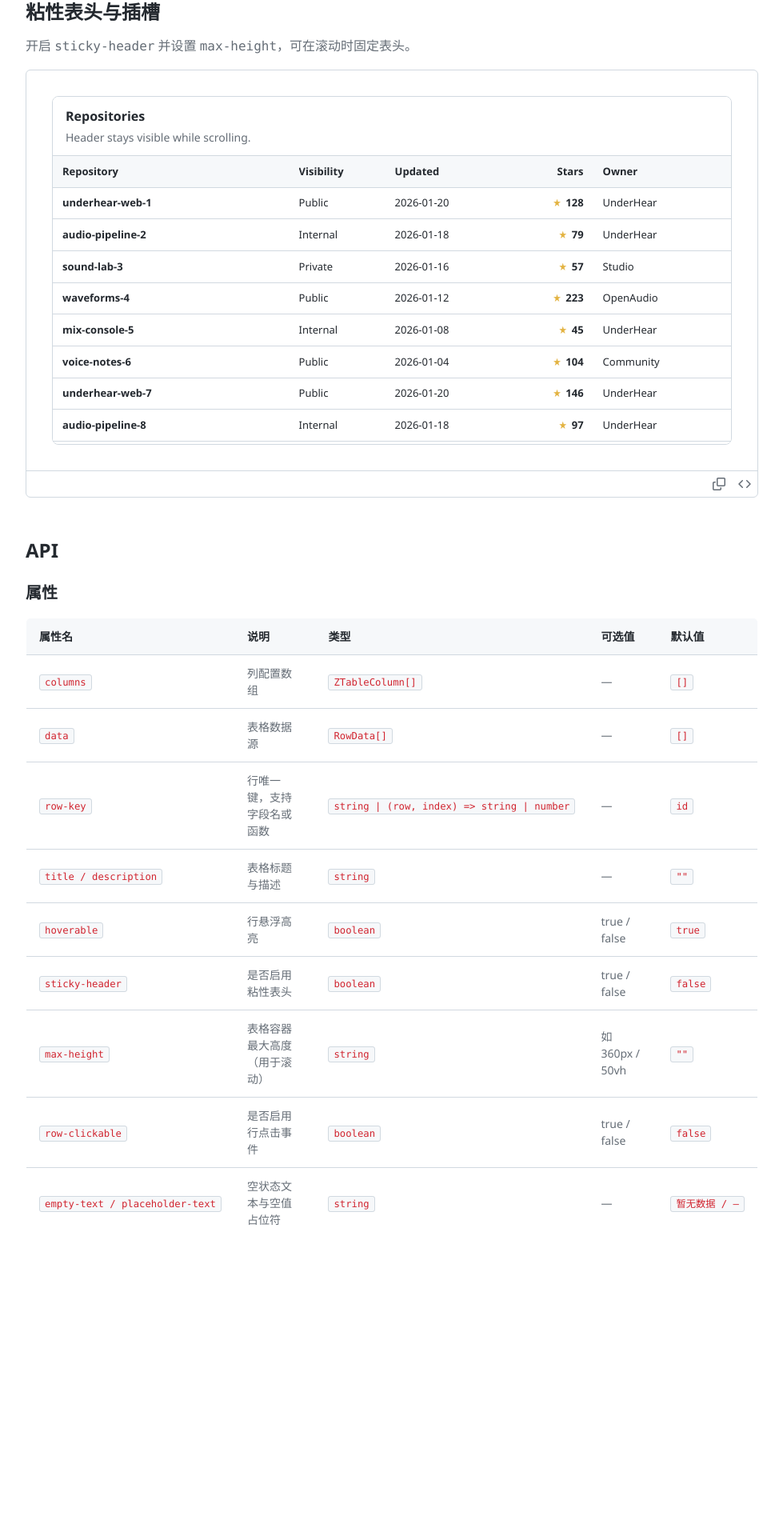
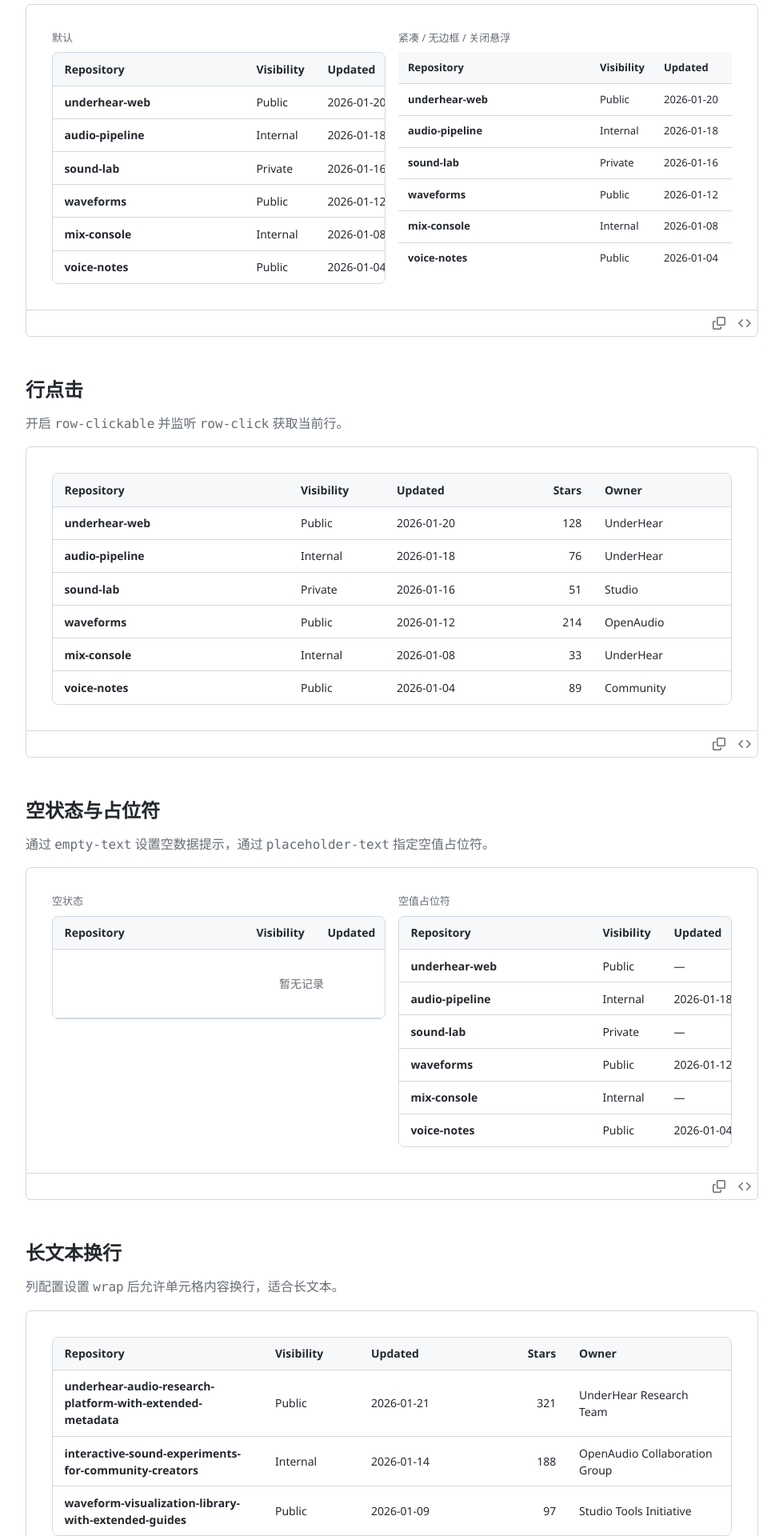
Before and after one commit to UnderHear-tools/UnderHear-Web, a Vue app in the folder UnderHear-frontend/: page /component/table in a window 1280 px wide. Shown: the part 840-2760 px from the top of the page at 80% size, without its empty margins (300-1279 px from the left). Before the commit the page ends 2420 px from the top, so only its background shows below. Built offline with nearby package versions, Linux system fonts and the light colour scheme.

Commit message:
表格组件优化

```diff
--- a/UnderHear-frontend/src/components/z-ui/table/zTable/zTable.vue
+++ b/UnderHear-frontend/src/components/z-ui/table/zTable/zTable.vue
@@ -1,16 +1,6 @@
 <template>
   <div class="z-table" :class="tableClasses">
-    <div v-if="showHeader" class="z-table__header">
-      <div class="z-table__title-group">
-        <div v-if="title" class="z-table__title">{{ title }}</div>
-        <div v-if="description" class="z-table__description">{{ description }}</div>
-      </div>
-      <div v-if="hasActionsSlot" class="z-table__actions">
-        <slot name="actions" />
-      </div>
-    </div>
-
-    <div class="z-table__container" :style="containerStyle">
+    <div class="z-table__container">
       <table class="z-table__table" :aria-label="ariaLabel">
         <caption v-if="caption" class="z-table__sr-caption">{{ caption }}</caption>
         <thead class="z-table__head">
@@ -19,14 +9,12 @@
               v-for="column in columns"
               :key="column.key"
               class="z-table__cell z-table__cell--head"
-              :class="[alignClass(column.align), column.headerClassName]"
+              :class="[alignClass(column.align), column.headerClassName, { 'is-wrap': column.wrap }]"
               :style="columnStyle(column)"
               scope="col"
             >
               <span class="z-table__header-label">
-                <slot :name="headerSlotName(column)" :column="column">
-                  {{ column.label }}
-                </slot>
+                {{ column.label }}
               </span>
             </th>
           </tr>
@@ -44,19 +32,15 @@
               <component
                 :is="column.rowHeader ? 'th' : 'td'"
                 class="z-table__cell z-table__cell--body"
-                :class="[alignClass(column.align), column.className, { 'is-row-header': column.rowHeader }]"
+                :class="[
+                  alignClass(column.align),
+                  column.className,
+                  { 'is-row-header': column.rowHeader, 'is-wrap': column.wrap }
+                ]"
                 :style="columnStyle(column)"
                 :scope="column.rowHeader ? 'row' : undefined"
               >
-                <slot
-                  :name="cellSlotName(column)"
-                  :row="row"
-                  :row-index="rowIndex"
-                  :column="column"
-                  :value="getValue(row, column)"
-                >
-                  {{ formatValue(getValue(row, column), row, column, rowIndex) }}
-                </slot>
+                {{ formatValue(getValue(row, column), row, column, rowIndex) }}
               </component>
             </template>
           </tr>
@@ -65,7 +49,7 @@
         <tbody v-else class="z-table__body">
           <tr class="z-table__row z-table__row--empty">
             <td class="z-table__cell z-table__cell--empty" :colspan="colspan">
-              <slot name="empty">{{ emptyText }}</slot>
+              {{ emptyText }}
             </td>
           </tr>
         </tbody>
@@ -75,7 +59,7 @@
 </template>
 
 <script setup lang="ts">
-import { computed, useSlots } from 'vue'
+import { computed } from 'vue'
 
 export type RowData = object
 export type ZTableAlign = 'left' | 'center' | 'right'
@@ -87,6 +71,7 @@ export interface ZTableColumn {
   width?: string
   minWidth?: string
   rowHeader?: boolean
+  wrap?: boolean
   className?: string
   headerClassName?: string
   formatter?: (value: unknown, row: RowData, column: ZTableColumn, rowIndex: number) => unknown
@@ -97,8 +82,6 @@ const props = withDefaults(
     columns: ZTableColumn[]
     data: RowData[]
     rowKey?: string | ((row: RowData, index: number) => string | number)
-    title?: string
-    description?: string
     caption?: string
     ariaLabel?: string
     emptyText?: string
@@ -106,23 +89,17 @@ const props = withDefaults(
     hoverable?: boolean
     bordered?: boolean
     compact?: boolean
-    stickyHeader?: boolean
-    maxHeight?: string
     rowClickable?: boolean
   }>(),
   {
     rowKey: 'id',
-    title: '',
-    description: '',
     caption: '',
     ariaLabel: 'Data table',
     emptyText: '暂无数据',
-    placeholderText: '—',
+    placeholderText: '',
     hoverable: true,
     bordered: true,
     compact: false,
-    stickyHeader: false,
-    maxHeight: '',
     rowClickable: false
   }
 )
@@ -131,29 +108,13 @@ const emit = defineEmits<{
   'row-click': [{ row: RowData; rowIndex: number }]
 }>()
 
-const slots = useSlots()
-
-const hasActionsSlot = computed(() => Boolean(slots.actions))
-const showHeader = computed(() => Boolean(props.title || props.description || hasActionsSlot.value))
-
 const colspan = computed(() => Math.max(props.columns.length, 1))
 
 const tableClasses = computed(() => ({
   'is-bordered': props.bordered,
   'is-hoverable': props.hoverable,
-  'is-compact': props.compact,
-  'is-sticky': props.stickyHeader,
-  'has-header': showHeader.value
+  'is-compact': props.compact
 }))
-
-const containerStyle = computed(() => {
-  const resolvedMaxHeight = props.stickyHeader ? props.maxHeight || '420px' : props.maxHeight
-  if (!resolvedMaxHeight) return undefined
-  return {
-    maxHeight: resolvedMaxHeight,
-    overflow: 'auto'
-  }
-})
 
 const displayRows = computed(() => props.data.slice())
 
@@ -219,13 +180,6 @@ function columnStyle(column: ZTableColumn) {
   return style
 }
 
-function headerSlotName(column: ZTableColumn) {
-  return `header-${column.key}`
-}
-
-function cellSlotName(column: ZTableColumn) {
-  return `cell-${column.key}`
-}
 </script>
 
 <style scoped>
@@ -242,34 +196,6 @@ function cellSlotName(column: ZTableColumn) {
   border-radius: 0;
 }
 
-.z-table__header {
-  display: flex;
-  align-items: flex-start;
-  justify-content: space-between;
-  gap: 1rem;
-  padding: 1rem 1.25rem;
-  border-bottom: 1px solid var(--border-gray);
-  background: #ffffff;
-}
-
-.z-table__title {
-  font-size: 1rem;
-  font-weight: 600;
-  color: var(--font-black);
-}
-
-.z-table__description {
-  margin-top: 0.25rem;
-  color: var(--font-gray);
-  font-size: 0.875rem;
-}
-
-.z-table__actions {
-  display: flex;
-  align-items: center;
-  gap: 0.5rem;
-  flex-shrink: 0;
-}
 
 .z-table__container {
   width: 100%;
@@ -306,6 +232,12 @@ function cellSlotName(column: ZTableColumn) {
   border-bottom: 1px solid var(--border-gray);
   vertical-align: middle;
   background-clip: padding-box;
+  white-space: nowrap;
+}
+
+.z-table__cell.is-wrap {
+  white-space: normal;
+  overflow-wrap: break-word;
 }
 
 .z-table__cell--head {
@@ -313,12 +245,6 @@ function cellSlotName(column: ZTableColumn) {
   color: var(--font-black);
   background: #f6f8fa;
   position: relative;
-}
-
-.z-table.is-sticky .z-table__cell--head {
-  position: sticky;
-  top: 0;
-  z-index: 2;
 }
 
 .z-table__row--body:last-child .z-table__cell {
@@ -344,9 +270,6 @@ function cellSlotName(column: ZTableColumn) {
   font-weight: 500;
 }
 
-.z-table.is-compact .z-table__header {
-  padding: 0.75rem 1rem;
-}
 
 .z-table.is-compact .z-table__cell {
   padding: 0.6rem 0.75rem;
@@ -357,10 +280,7 @@ function cellSlotName(column: ZTableColumn) {
   display: inline-flex;
   align-items: center;
   gap: 0.35rem;
-  min-width: 0;
-  overflow: hidden;
-  text-overflow: ellipsis;
-  white-space: nowrap;
+  white-space: inherit;
 }
 
 .is-row-header {
@@ -378,15 +298,10 @@ function cellSlotName(column: ZTableColumn) {
 
 .is-align-right {
   text-align: right;
+  font-variant-numeric: tabular-nums;
 }
 
 @media (max-width: 768px) {
-  .z-table__header {
-    padding: 0.85rem 1rem;
-    flex-direction: column;
-    align-items: flex-start;
-  }
-
   .z-table__cell {
     padding: 0.65rem 0.85rem;
   }
--- a/UnderHear-frontend/src/module/components/views/components/table.vue
+++ b/UnderHear-frontend/src/module/components/views/components/table.vue
@@ -7,14 +7,12 @@
 
     <ComponentDocsSection title="基础用法">
       <template #description>
-        通过 <code>columns</code> 定义列，通过 <code>data</code> 提供数据。
+        通过 <code>columns</code> 定义列，通过 <code>data</code> 提供数据。单元格默认不换行，必要时可在列配置中设置 <code>wrap</code> 允许换行。
       </template>
 
       <ComponentDocsDemoBlock :code="basicDemoCode" v-bind="demoLabels">
         <div class="table-demo">
           <zTable
-            title="Repositories"
-            description="A clean, Primer-inspired data table."
             caption="Repository metadata"
             :columns="columns"
             :data="repoRows"
@@ -24,37 +22,103 @@
       </ComponentDocsDemoBlock>
     </ComponentDocsSection>
 
-    <ComponentDocsSection title="粘性表头与插槽">
+    <ComponentDocsSection title="紧凑与无边框">
       <template #description>
-        开启 <code>sticky-header</code> 并设置 <code>max-height</code>，可在滚动时固定表头。
+        通过 <code>compact</code> 与 <code>bordered</code> 调整表格密度和边框，可同时关闭 <code>hoverable</code>。
       </template>
 
-      <ComponentDocsDemoBlock :code="advancedDemoCode" v-bind="demoLabels">
+      <ComponentDocsDemoBlock :code="compactDemoCode" v-bind="demoLabels">
+        <div class="table-demo table-demo--split">
+          <div class="table-demo__panel">
+            <div class="table-demo__label">默认</div>
+            <zTable
+              caption="Default table"
+              :columns="columns"
+              :data="repoRows"
+              row-key="id"
+            />
+          </div>
+          <div class="table-demo__panel">
+            <div class="table-demo__label">紧凑 / 无边框 / 关闭悬浮</div>
+            <zTable
+              caption="Compact table"
+              :columns="columns"
+              :data="repoRows"
+              row-key="id"
+              compact
+              :bordered="false"
+              :hoverable="false"
+            />
+          </div>
+        </div>
+      </ComponentDocsDemoBlock>
+    </ComponentDocsSection>
+
+    <ComponentDocsSection title="行点击">
+      <template #description>
+        开启 <code>row-clickable</code> 并监听 <code>row-click</code> 获取当前行。
+      </template>
+
+      <ComponentDocsDemoBlock :code="clickableDemoCode" v-bind="demoLabels">
         <div class="table-demo">
           <div class="status-bar" v-if="selectedName">
             最近点击：<strong>{{ selectedName }}</strong>
           </div>
-
           <zTable
-            title="Repositories"
-            description="Header stays visible while scrolling."
-            caption="Repository table"
+            caption="Clickable rows"
             :columns="columns"
-            :data="extendedRows"
-            sticky-header
-            max-height="360px"
-            compact
+            :data="repoRows"
             row-clickable
             row-key="id"
             @row-click="handleRowClick"
-          >
-            <template #cell-stars="{ value }">
-              <span class="star-cell">
-                <span class="star-icon">★</span>
-                {{ value }}
-              </span>
-            </template>
-          </zTable>
+          />
+        </div>
+      </ComponentDocsDemoBlock>
+    </ComponentDocsSection>
+
+    <ComponentDocsSection title="空状态与占位符">
+      <template #description>
+        通过 <code>empty-text</code> 设置空数据提示，通过 <code>placeholder-text</code> 指定空值占位符。
+      </template>
+
+      <ComponentDocsDemoBlock :code="emptyDemoCode" v-bind="demoLabels">
+        <div class="table-demo table-demo--split">
+          <div class="table-demo__panel">
+            <div class="table-demo__label">空状态</div>
+            <zTable
+              caption="Empty table"
+              :columns="columns"
+              :data="emptyRows"
+              empty-text="暂无记录"
+            />
+          </div>
+          <div class="table-demo__panel">
+            <div class="table-demo__label">空值占位符</div>
+            <zTable
+              caption="Placeholder table"
+              :columns="columns"
+              :data="placeholderRows"
+              row-key="id"
+              placeholder-text="—"
+            />
+          </div>
+        </div>
+      </ComponentDocsDemoBlock>
+    </ComponentDocsSection>
+
+    <ComponentDocsSection title="长文本换行">
+      <template #description>
+        列配置设置 <code>wrap</code> 后允许单元格内容换行，适合长文本。
+      </template>
+
+      <ComponentDocsDemoBlock :code="wrapDemoCode" v-bind="demoLabels">
+        <div class="table-demo">
+          <zTable
+            caption="Wrapped content"
+            :columns="wrapColumns"
+            :data="wrapRows"
+            row-key="id"
+          />
         </div>
       </ComponentDocsDemoBlock>
     </ComponentDocsSection>
@@ -92,15 +156,13 @@ const repoRows: RepoRow[] = [
   { id: 6, name: 'voice-notes', visibility: 'Public', updatedAt: '2026-01-04', stars: 89, owner: 'Community' }
 ]
 
-const extendedRows: RepoRow[] = Array.from({ length: 24 }, (_, index) => {
-  const base = repoRows[index % repoRows.length]
-  return {
-    ...base,
-    id: index + 1,
-    name: `${base.name}-${index + 1}`,
-    stars: base.stars + index * 3
-  }
-})
+const emptyRows: RepoRow[] = []
+
+const placeholderRows: RepoRow[] = repoRows.map((row, index) => ({
+  ...row,
+  updatedAt: index % 2 === 0 ? '' : row.updatedAt,
+  owner: index % 3 === 0 ? '' : row.owner
+}))
 
 const columns: ZTableColumn[] = [
   {
@@ -132,11 +194,70 @@ const columns: ZTableColumn[] = [
   }
 ]
 
+const wrapColumns: ZTableColumn[] = [
+  {
+    key: 'name',
+    label: 'Repository',
+    rowHeader: true,
+    minWidth: '240px',
+    wrap: true
+  },
+  {
+    key: 'visibility',
+    label: 'Visibility',
+    width: '120px'
+  },
+  {
+    key: 'updatedAt',
+    label: 'Updated',
+    width: '150px'
+  },
+  {
+    key: 'stars',
+    label: 'Stars',
+    align: 'right',
+    width: '110px'
+  },
+  {
+    key: 'owner',
+    label: 'Owner',
+    minWidth: '200px',
+    wrap: true
+  }
+]
+
+const wrapRows: RepoRow[] = [
+  {
+    id: 101,
+    name: 'underhear-audio-research-platform-with-extended-metadata',
+    visibility: 'Public',
+    updatedAt: '2026-01-21',
+    stars: 321,
+    owner: 'UnderHear Research Team'
+  },
+  {
+    id: 102,
+    name: 'interactive-sound-experiments-for-community-creators',
+    visibility: 'Internal',
+    updatedAt: '2026-01-14',
+    stars: 188,
+    owner: 'OpenAudio Collaboration Group'
+  },
+  {
+    id: 103,
+    name: 'waveform-visualization-library-with-extended-guides',
+    visibility: 'Public',
+    updatedAt: '2026-01-09',
+    stars: 97,
+    owner: 'Studio Tools Initiative'
+  }
+]
+
 const selectedName = ref('')
 
 function handleRowClick(payload: { row: RowData; rowIndex: number }) {
-  const record = payload.row as Record<string, unknown>
-  selectedName.value = String(record.name ?? '')
+  const row = payload.row as RepoRow
+  selectedName.value = row.name
 }
 
 const demoLabels = {
@@ -149,27 +270,48 @@ const demoLabels = {
 
 const basicDemoCode = `<template>
   <zTable
-    title="Repositories"
     :columns="columns"
     :data="rows"
     row-key="id"
   />
 </template>`
 
-const advancedDemoCode = `<template>
+const compactDemoCode = `<template>
+  <div class="table-demo table-demo--split">
+    <zTable :columns="columns" :data="rows" row-key="id" />
+    <zTable
+      :columns="columns"
+      :data="rows"
+      row-key="id"
+      compact
+      :bordered="false"
+      :hoverable="false"
+    />
+  </div>
+</template>`
+
+const clickableDemoCode = `<template>
   <zTable
     :columns="columns"
     :data="rows"
-    sticky-header
-    max-height="360px"
-    compact
     row-clickable
     @row-click="handleRowClick"
-  >
-    <template #cell-stars="{ value }">
-      <span class="star-cell">★ {{ value }}</span>
-    </template>
-  </zTable>
+  />
+</template>`
+
+const emptyDemoCode = `<template>
+  <div class="table-demo table-demo--split">
+    <zTable :columns="columns" :data="[]" empty-text="暂无记录" />
+    <zTable :columns="columns" :data="rows" placeholder-text="—" />
+  </div>
+</template>`
+
+const wrapDemoCode = `<template>
+  <zTable
+    :columns="wrapColumns"
+    :data="rows"
+    row-key="id"
+  />
 </template>`
 
 const apiColumns = ['属性名', '说明', '类型', '可选值', '默认值']
@@ -196,11 +338,11 @@ const apiRows: Array<Array<{ text: string; code?: boolean }>> = [
     { text: 'id', code: true }
   ],
   [
-    { text: 'title / description', code: true },
-    { text: '表格标题与描述' },
+    { text: 'caption / aria-label', code: true },
+    { text: '表格描述与无障碍标签' },
     { text: 'string', code: true },
     { text: '—' },
-    { text: '""', code: true }
+    { text: '"" / "Data table"', code: true }
   ],
   [
     { text: 'hoverable', code: true },
@@ -210,18 +352,18 @@ const apiRows: Array<Array<{ text: string; code?: boolean }>> = [
     { text: 'true', code: true }
   ],
   [
-    { text: 'sticky-header', code: true },
-    { text: '是否启用粘性表头' },
+    { text: 'bordered', code: true },
+    { text: '是否显示外边框' },
+    { text: 'boolean', code: true },
+    { text: 'true / false' },
+    { text: 'true', code: true }
+  ],
+  [
+    { text: 'compact', code: true },
+    { text: '是否使用紧凑密度' },
     { text: 'boolean', code: true },
     { text: 'true / false' },
     { text: 'false', code: true }
-  ],
-  [
-    { text: 'max-height', code: true },
-    { text: '表格容器最大高度（用于滚动）' },
-    { text: 'string', code: true },
-    { text: '如 360px / 50vh' },
-    { text: '""', code: true }
   ],
   [
     { text: 'row-clickable', code: true },
@@ -235,7 +377,7 @@ const apiRows: Array<Array<{ text: string; code?: boolean }>> = [
     { text: '空状态文本与空值占位符' },
     { text: 'string', code: true },
     { text: '—' },
-    { text: '暂无数据 / —', code: true }
+    { text: '暂无数据 / ""', code: true }
   ]
 ]
 </script>
@@ -246,6 +388,21 @@ const apiRows: Array<Array<{ text: string; code?: boolean }>> = [
   gap: 1rem;
 }
 
+.table-demo--split {
+  grid-template-columns: repeat(auto-fit, minmax(280px, 1fr));
+  align-items: start;
+}
+
+.table-demo__panel {
+  display: grid;
+  gap: 0.5rem;
+}
+
+.table-demo__label {
+  font-size: 0.8125rem;
+  color: var(--font-gray);
+}
+
 .status-bar {
   font-size: 0.9rem;
   color: var(--font-gray);
@@ -254,17 +411,4 @@ const apiRows: Array<Array<{ text: string; code?: boolean }>> = [
 .status-bar strong {
   color: var(--font-black);
 }
-
-.star-cell {
-  display: inline-flex;
-  align-items: center;
-  justify-content: flex-end;
-  gap: 0.35rem;
-  font-weight: 600;
-  color: var(--font-black);
-}
-
-.star-icon {
-  color: #e3b341;
-}
 </style>
```
